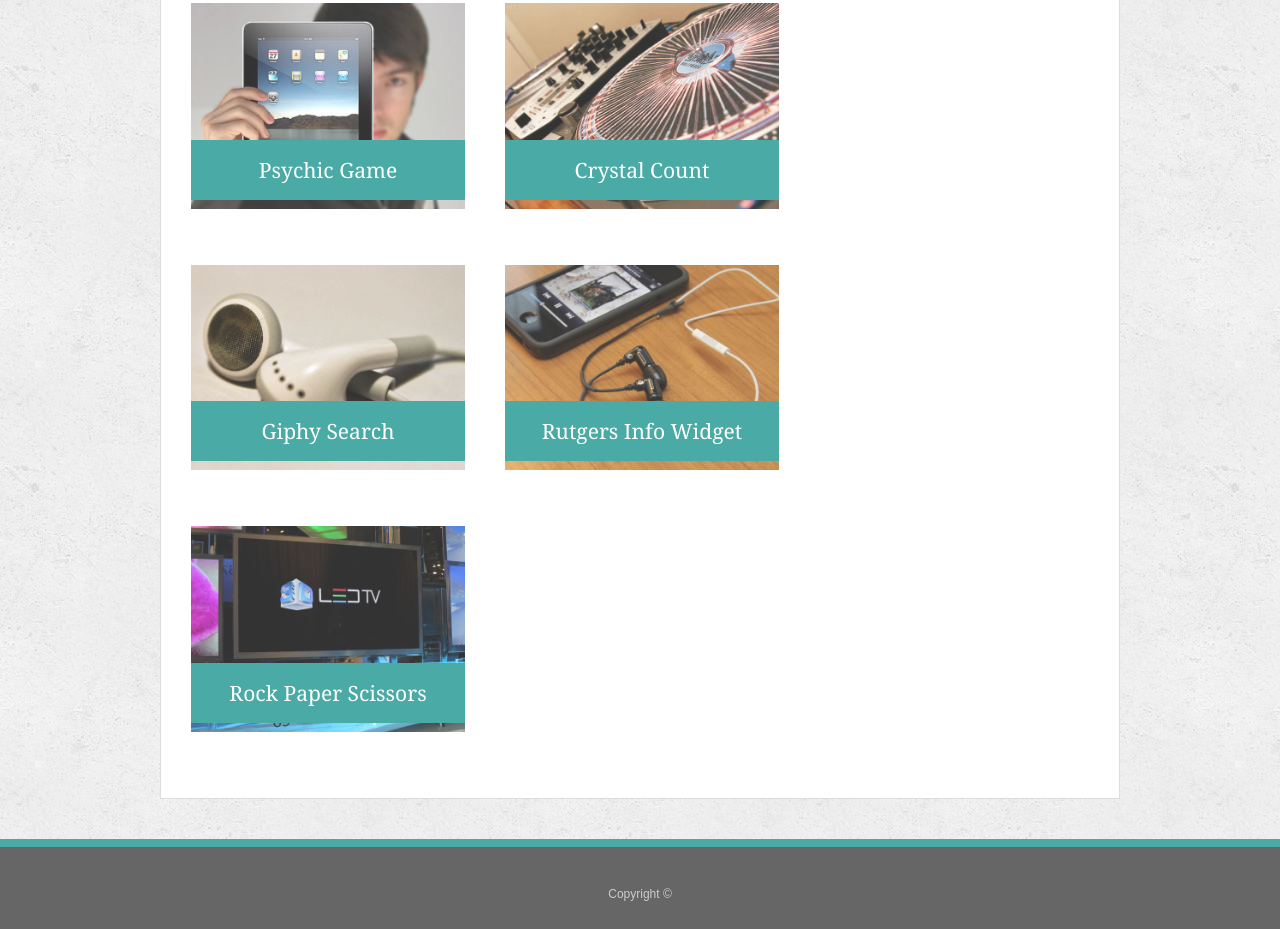
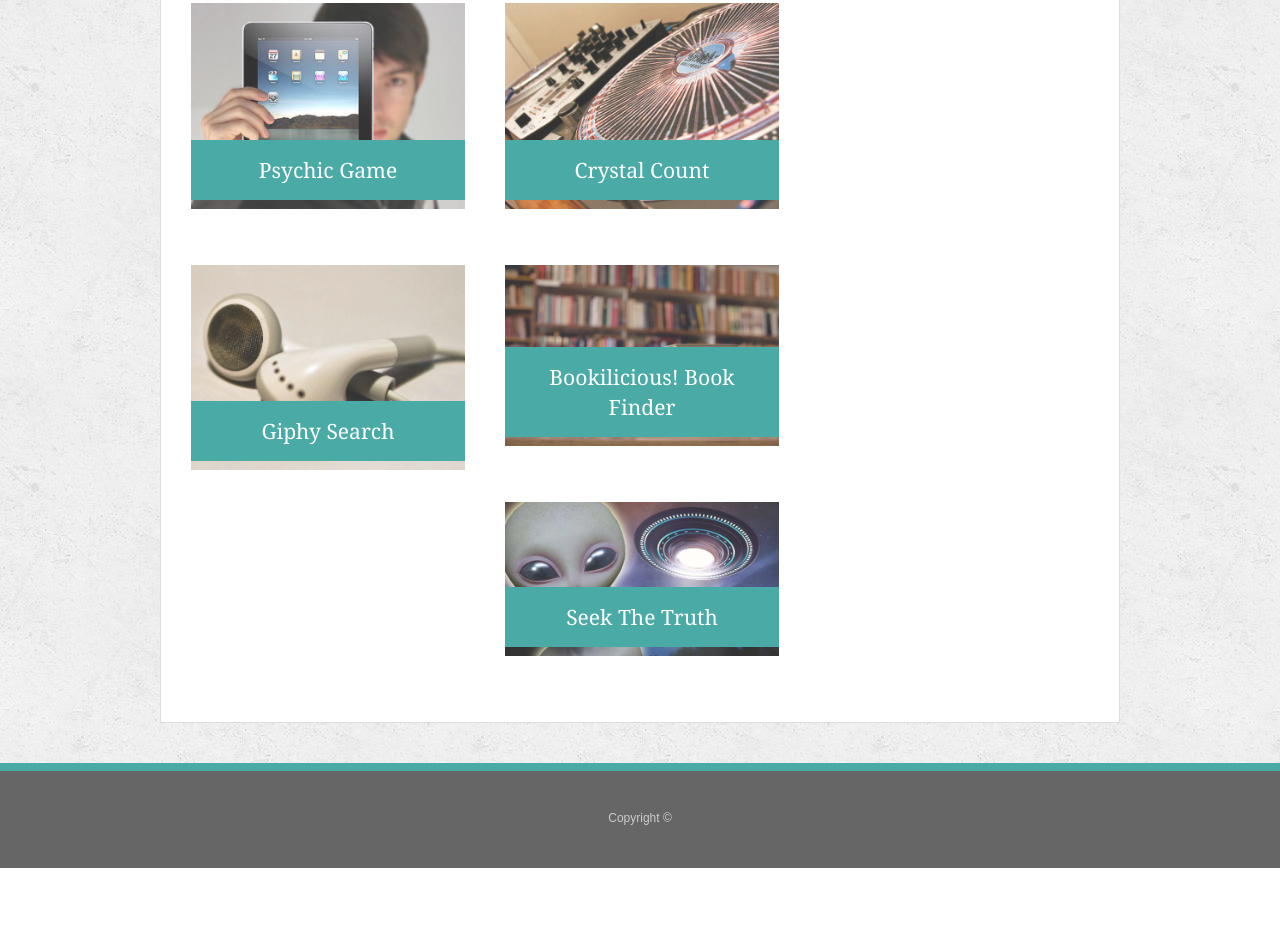
Before and after one commit to Gccoutret/Responsive-Portfolio, a plain HTML site: page portfolio.html in a window 1280 px wide. Shown: the part 270-1199 px from the top of the page. After the commit the page ends 1138 px from the top, so only its background shows below. Drawn offline with Linux system fonts and the light colour scheme.

Commit message:
updating portfolio with project 2

```diff
--- a/portfolio.html
+++ b/portfolio.html
@@ -35,8 +35,8 @@
       </div>
       <div class="work">
 
-         <a href= "https://gccoutret.github.io/unit-4-game/" target="_blank">
-          <img  src="images/technics-q-c-640-480-2.jpg" alt="RPG Game">
+        <a href= "https://gccoutret.github.io/unit-4-game/" target="_blank">
+        <img  src="images/technics-q-c-640-480-2.jpg" alt="RPG Game">
         </a>
 
         <h3>Crystal Count</h3>
@@ -48,17 +48,19 @@
         <h3>Giphy Search</h3>
       </div>
       <div class="work">
-        <a href= "https://gccoutret.github.io/Giphy-HW/" target= "_blank">
-        <img src="images/technics-q-c-640-480-7.jpg" alt="Rutgers Info Widget">
+        <a href= "https://bricezakra.github.io/Project01-UT-Coding-Bootcamp/" target= "_blank">
+        <img src="images/book.jpg" alt="Rutgers Info Widget">
       </a>
 
-        <h3>Rutgers Info Widget</h3>
+        <h3>Bookilicious! Book Finder</h3>
       </div>
+
       <div class="work">
+        <a href= "https://seek-the-truth.herokuapp.com "target="_blank">
+        <img src="images/_107894744_alien976.jpg" alt="Rutgers Info Widget">
+      </a>
 
-        <img  src="images/technics-q-c-640-480-9.jpg" alt="Rock Paper Scissors">
-
-        <h3>Rock Paper Scissors</h3>
+        <h3>Seek The Truth</h3>
       </div>
 
     </section>
```
Also changed, not shown: index.html (+4 -4 lines), images/_107894744_alien976.jpg (added), images/book.jpg (added), 1 other file.
